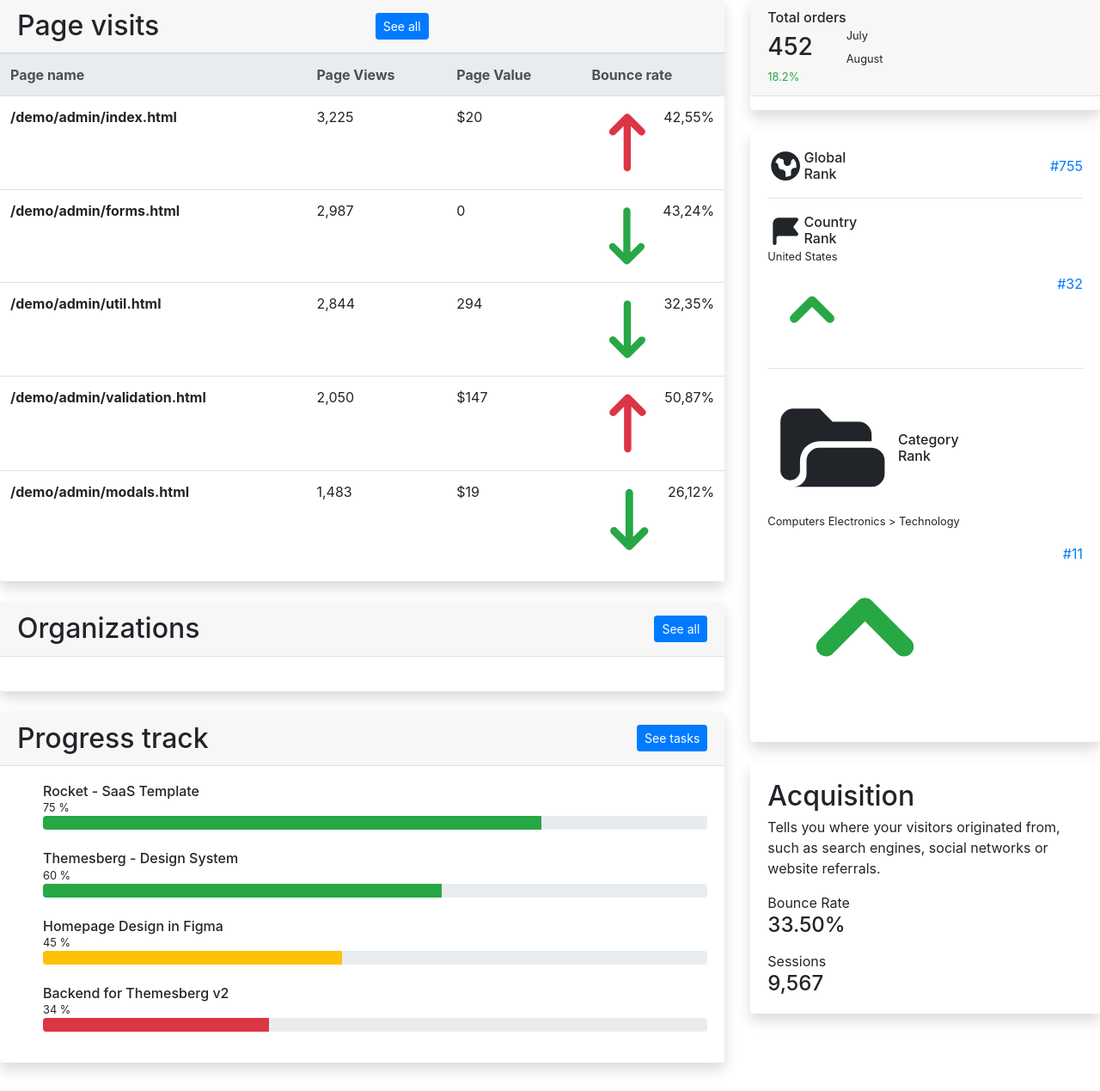
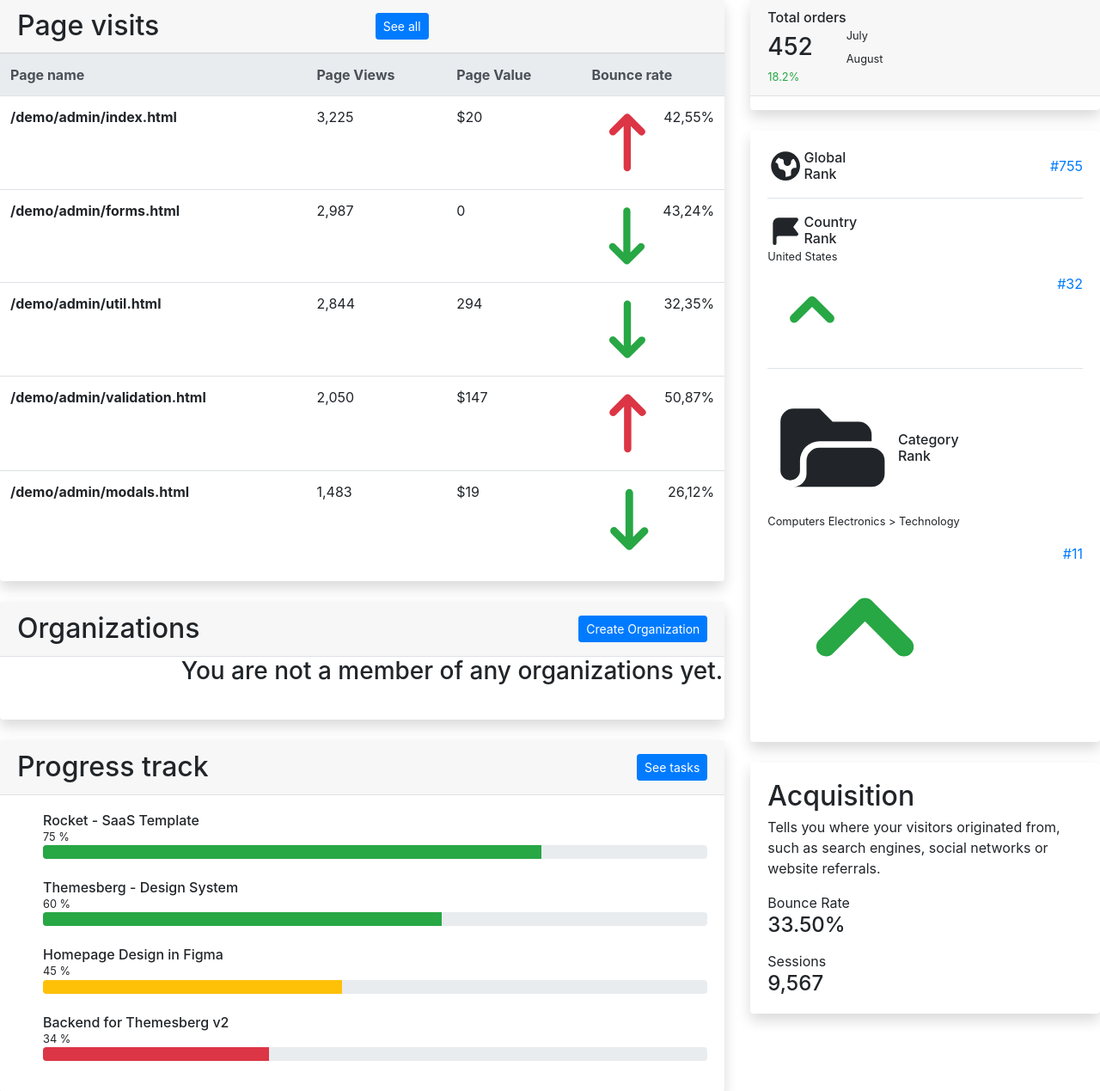
Before and after one commit to radixp0int/expensify360, a Django app: template Expensify360/Expensify360/templates/homepage.html in a window 1280 px wide. Shown: the part 758-2027 px from the top of the page at 86% size. Before the commit the page ends 2005 px from the top, so only its background shows below. Run offline with Django 3.2, Linux system fonts and the light colour scheme; the template is opened without the code that fills it, so the values that code supplies are empty; some libraries are stand-ins or nearby versions.

Commit message:
fixed redirect bug for unauth'd users. Added message for organizationless users and create org button to dash

```diff
--- a/Expensify360/Dashboard/views.py
+++ b/Expensify360/Dashboard/views.py
@@ -1,6 +1,6 @@
+from django.contrib.auth.decorators import login_required
 from django.contrib.auth.models import Group
 from django.shortcuts import render
-from django.contrib.auth.decorators import login_required
 
 
 @login_required
--- a/Expensify360/Expensify360/templates/homepage.html
+++ b/Expensify360/Expensify360/templates/homepage.html
@@ -277,8 +277,13 @@
                     <div class="card border-0 shadow">
                         <div class="card-header border-bottom d-flex align-items-center justify-content-between">
                             <h2 class="fs-5 fw-bold mb-0">Organizations</h2>
-                            <a href="#" class="btn btn-sm btn-primary">See all</a>
+                            <a href="#" class="btn btn-sm btn-primary">Create Organization</a>
                         </div>
+                        {% if context|length == 0 %}
+                            <div>
+                                <h3 class="offset-sm-3 fw-bold mb-0">You are not a member of any organizations yet.</h3>
+                            </div>
+                            {% endif %}
                         <div class="card-body">
                             <ul class="list-group list-group-flush list my--3">
                                 {% for grp, member_list in context %}
--- a/Expensify360/Expensify360/urls.py
+++ b/Expensify360/Expensify360/urls.py
@@ -19,6 +19,6 @@ from django.urls import path, include
 urlpatterns = [
     path('admin/', admin.site.urls),
     path('accounts/', include('django.contrib.auth.urls')),
-    path('', include('Pages.urls')),  # do this for every app in project, see Pages.urls
-    path('home', include('Dashboard.urls'))
+    path('', include('Dashboard.urls')),  # do this for every app in project, see Pages.urls
+    path('', include('Pages.urls'))
 ]
--- a/Expensify360/Pages/urls.py
+++ b/Expensify360/Pages/urls.py
@@ -2,5 +2,6 @@ from django.urls import path
 from . import views
 
 urlpatterns = [
-    path('accounts/sign_up', views.sign_up, name='signup')
+    path('accounts/sign_up', views.sign_up, name='signup'),
+
     ]
```
Also changed, not shown: Expensify360/db.sqlite3.
